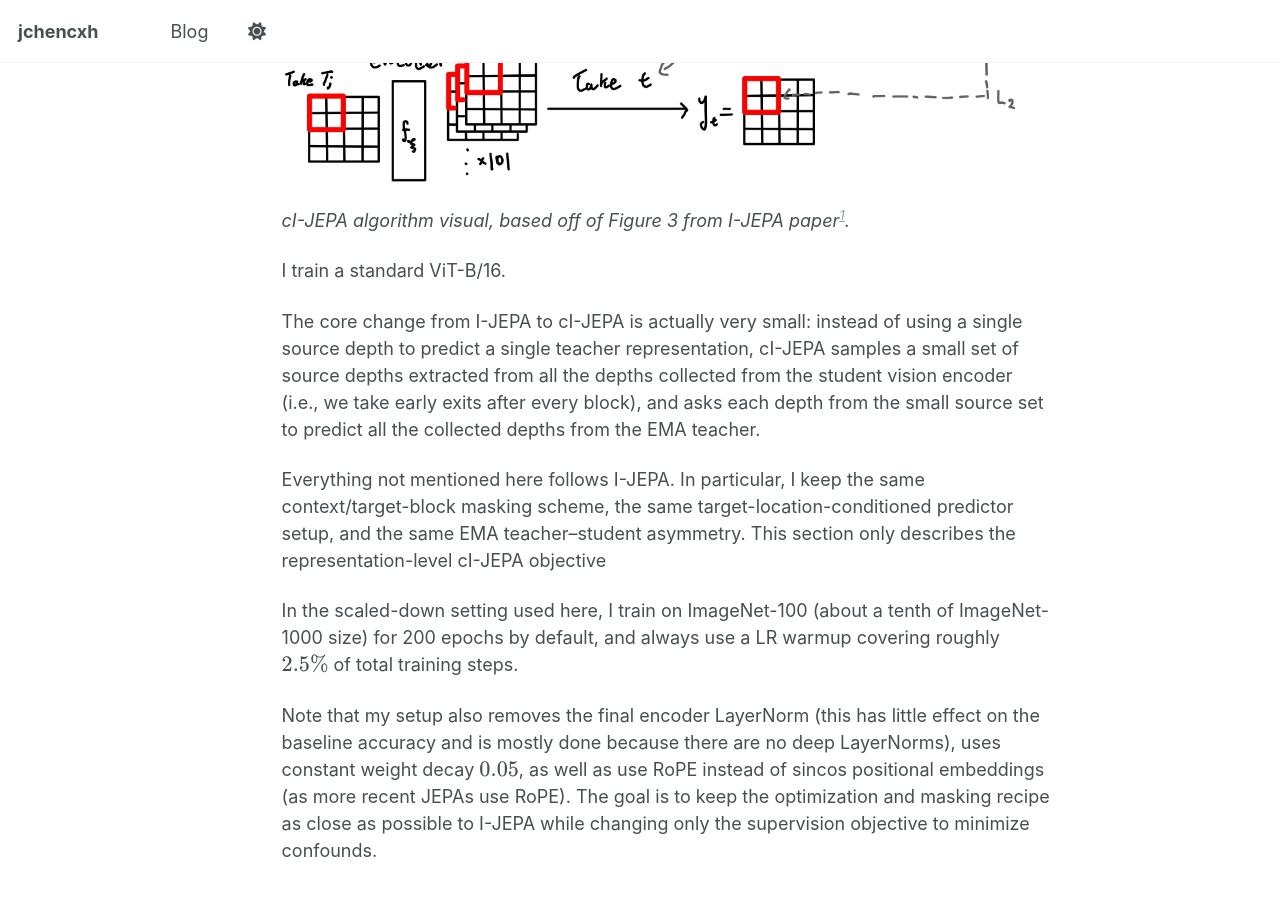
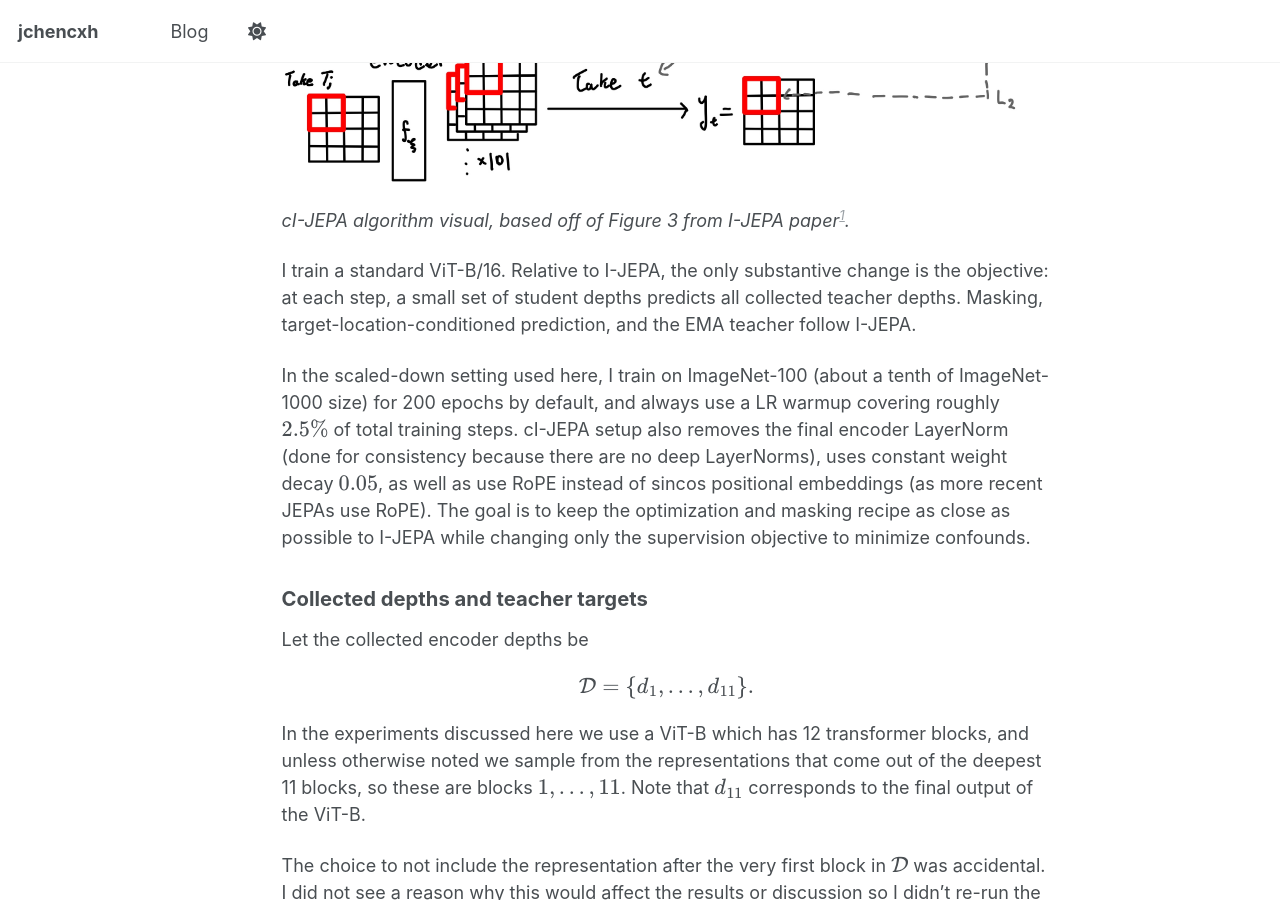
Before and after one commit to jchencxh/jchencxh.github.io, a Jekyll site: the page built from _posts/2026-03-17-constructive-self-supervised-learning-part-1.md, in a window 1280 px wide and 900 px high, scrolled down 4649 px. Built offline with Jekyll 4.4.1, drawn with Linux system fonts in a browser that asks for light colours; a script that is not in the unit is left out; some of the changed text lies outside the part shown.

Commit message:
precision + concision

```diff
--- a/_posts/2026-03-17-constructive-self-supervised-learning-part-1.md
+++ b/_posts/2026-03-17-constructive-self-supervised-learning-part-1.md
@@ -17,7 +17,7 @@ Traditionally, predicting lower-level abstractions is treated as harmful to lear
 
 I call this family of objectives **constructive** SSL, because it explicitly supervises semantic construction. As a concrete example, I introduce cI-JEPA, a deeply supervised variant of I-JEPA[^1] in which a small set of student depths predicts a hierarchy of teacher representations rather than a single final target. By changing how this hierarchy is weighted, we can control the tradeoff between retaining lower-level structure and composing toward higher-level abstractions.
 
-On ImageNet-100 at ViT-B scale, this improves linear-probe accuracy over the I-JEPA baseline. More broadly, I will argue two things: first, predicting an abstraction hierarchy is a useful way to design deep self-supervision for intermediate representations; second, using that same hierarchy to shape the final representation improves the final representation as well.
+On ImageNet-100 at ViT-B scale, this improves linear-probe accuracy over the I-JEPA baseline. More broadly, I will show two things: first, predicting an abstraction hierarchy is a useful way to design deep self-supervision for intermediate representations; second, using that same hierarchy to shape the final representation improves the final representation as well.
 
 I perform my experiments on ImageNet-100 and ViT-B scale, and evaluate via improvement in linear probing accuracy on ImageNet-100.
 
@@ -79,15 +79,15 @@ Mainstream latent SSL converged on dispersion largely because it lacks a direct
 ![cI-JEPA algorithm diagram](/images/posts/constructive-self-supervised-learning-part-1/ci-jepa-diagram.jpg)
 *cI-JEPA algorithm visual, based off of Figure 3 from I-JEPA paper[^1].*
 
-I train a standard ViT-B/16.
+<!-- I train a standard ViT-B/16.
 
 The core change from I-JEPA to cI-JEPA is actually very small: instead of using a single source depth to predict a single teacher representation, cI-JEPA samples a small set of source depths extracted from all the depths collected from the student vision encoder (i.e., we take early exits after every block), and asks each depth from the small source set to predict all the collected depths from the EMA teacher.
 
-Everything not mentioned here follows I-JEPA. In particular, I keep the same context/target-block masking scheme, the same target-location-conditioned predictor setup, and the same EMA teacher--student asymmetry. This section only describes the representation-level cI-JEPA objective
+Everything not mentioned here follows I-JEPA. In particular, I keep the same context/target-block masking scheme, the same target-location-conditioned predictor setup, and the same EMA teacher--student asymmetry. This section only describes the representation-level cI-JEPA objective -->
 
-In the scaled-down setting used here, I train on ImageNet-100 (about a tenth of ImageNet-1000 size) for 200 epochs by default, and always use a LR warmup covering roughly <span>&#92;(2.5&#92;%&#92;)</span> of total training steps.
+I train a standard ViT-B/16. Relative to I-JEPA, the only substantive change is the objective: at each step, a small set of student depths predicts all collected teacher depths. Masking, target-location-conditioned prediction, and the EMA teacher follow I-JEPA.
 
-Note that my setup also removes the final encoder LayerNorm (this has little effect on the baseline accuracy and is mostly done because there are no deep LayerNorms), uses constant weight decay <span>&#92;(0.05 &#92;)</span>, as well as use RoPE instead of sincos positional embeddings (as more recent JEPAs use RoPE). The goal is to keep the optimization and masking recipe as close as possible to I-JEPA while changing only the supervision objective to minimize confounds.
+In the scaled-down setting used here, I train on ImageNet-100 (about a tenth of ImageNet-1000 size) for 200 epochs by default, and always use a LR warmup covering roughly <span>&#92;(2.5&#92;%&#92;)</span> of total training steps. cI-JEPA setup also removes the final encoder LayerNorm (done for consistency because there are no deep LayerNorms), uses constant weight decay <span>&#92;(0.05 &#92;)</span>, as well as use RoPE instead of sincos positional embeddings (as more recent JEPAs use RoPE). The goal is to keep the optimization and masking recipe as close as possible to I-JEPA while changing only the supervision objective to minimize confounds.
 
 ### Collected depths and teacher targets
 
```
